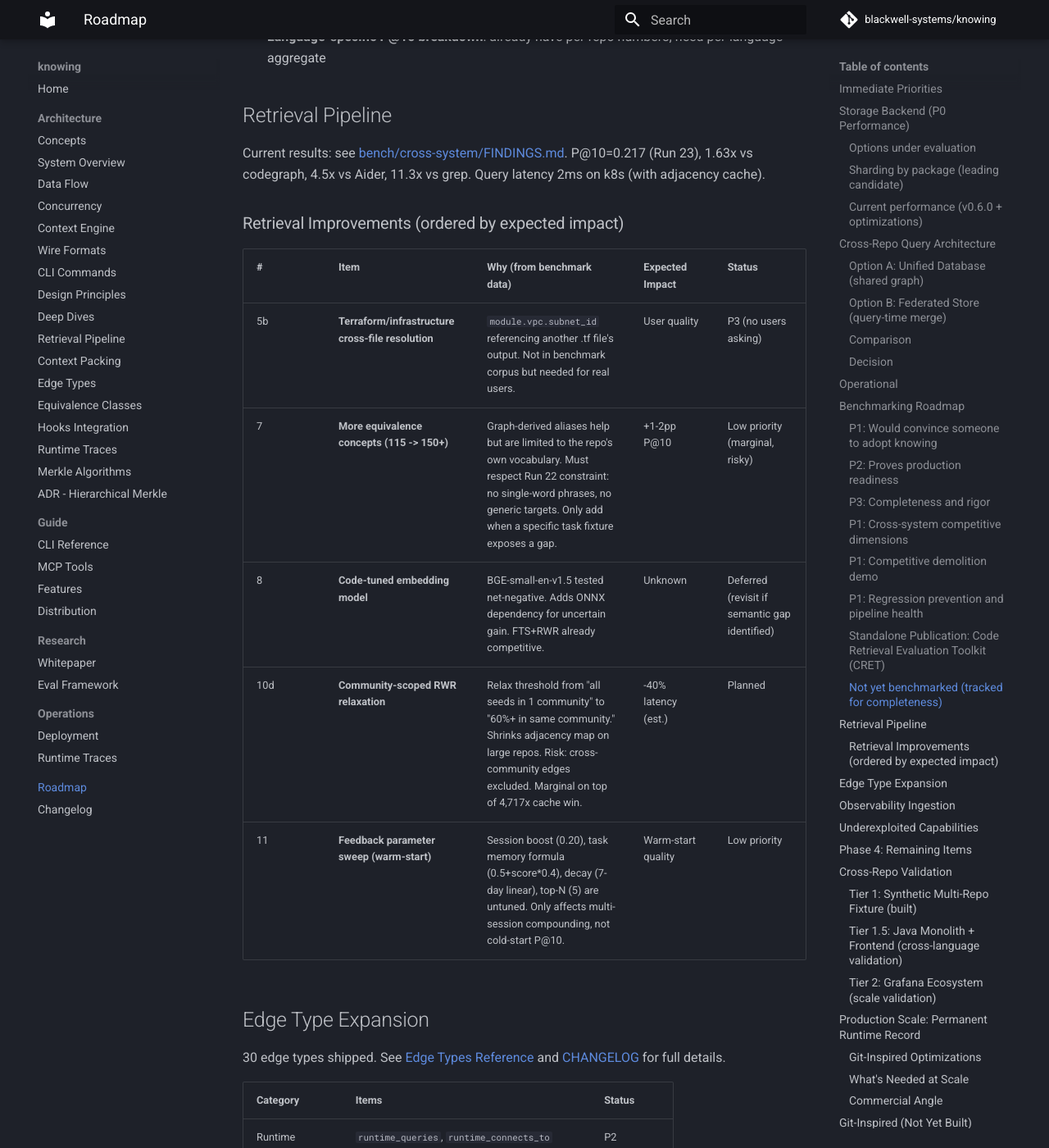
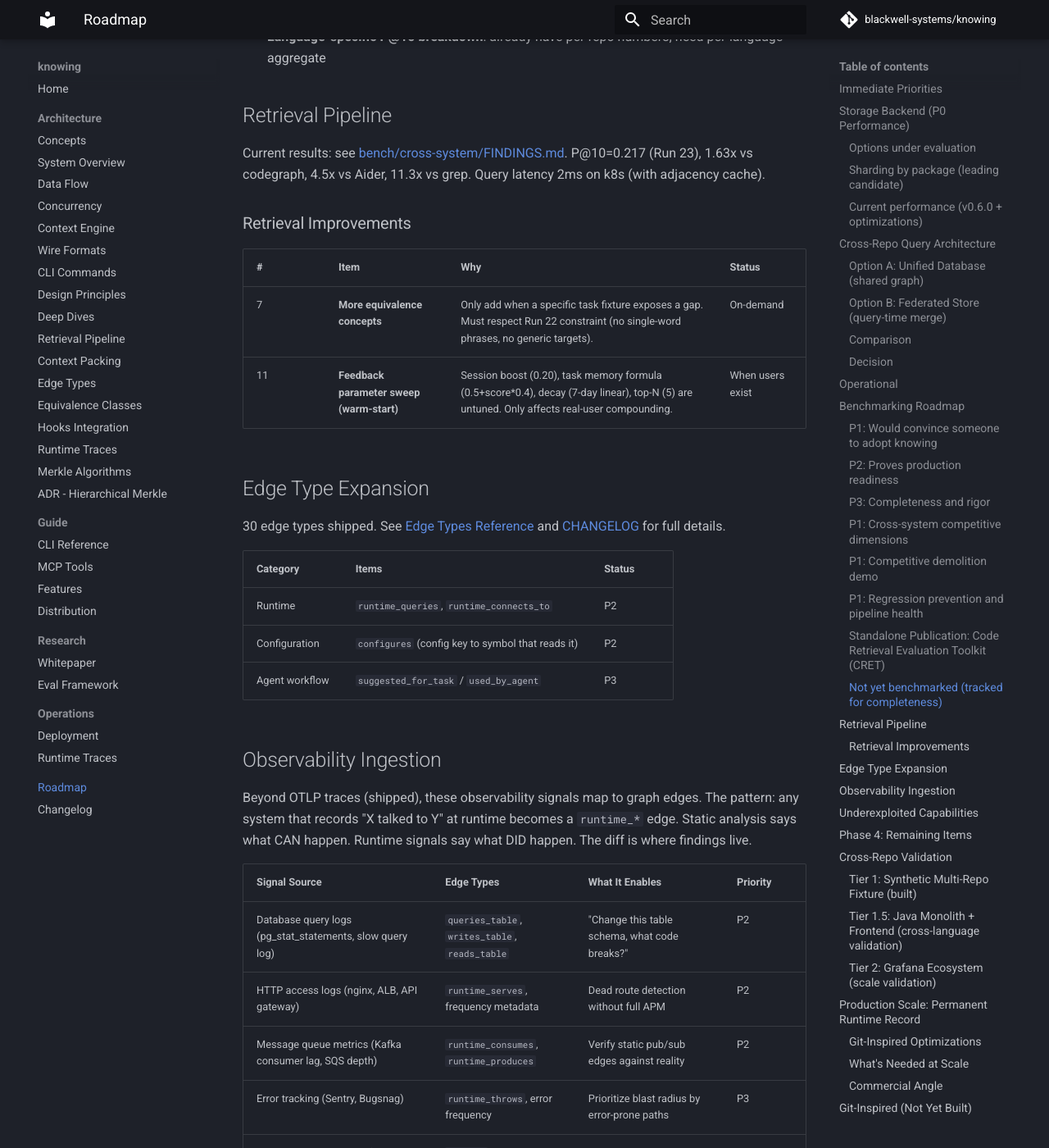
Before and after one commit to blackwell-systems/knowing, an MkDocs documentation site: the page built from docs/roadmap.md, in a window 1280 px wide and 1400 px high, scrolled down 8730 px. Shown: the whole window at 82% size. Built offline with MkDocs 1.6.1 and Material for MkDocs 9.7.7, drawn with Linux system fonts in a browser that asks for light colours; comment, search, counter and statistics services are not loaded.

Commit message:
docs: prune retrieval improvements (latency solved, embeddings rejected, terraform no users)

```diff
--- a/docs/roadmap.md
+++ b/docs/roadmap.md
@@ -231,15 +231,12 @@ context retrieval. Full proposal: [docs/proposals/code-retrieval-eval-toolkit.md
 Current results: see [bench/cross-system/FINDINGS.md](../bench/cross-system/FINDINGS.md).
 P@10=0.217 (Run 23), 1.63x vs codegraph, 4.5x vs Aider, 11.3x vs grep. Query latency 2ms on k8s (with adjacency cache).
 
-### Retrieval Improvements (ordered by expected impact)
+### Retrieval Improvements
 
-| # | Item | Why (from benchmark data) | Expected Impact | Status |
-|---|------|--------------------------|-----------------|--------|
-| 5b | **Terraform/infrastructure cross-file resolution** | `module.vpc.subnet_id` referencing another .tf file's output. Not in benchmark corpus but needed for real users. | User quality | P3 (no users asking) |
-| 7 | **More equivalence concepts (115 -> 150+)** | Graph-derived aliases help but are limited to the repo's own vocabulary. Must respect Run 22 constraint: no single-word phrases, no generic targets. Only add when a specific task fixture exposes a gap. | +1-2pp P@10 | Low priority (marginal, risky) |
-| 8 | **Code-tuned embedding model** | BGE-small-en-v1.5 tested net-negative. Adds ONNX dependency for uncertain gain. FTS+RWR already competitive. | Unknown | Deferred (revisit if semantic gap identified) |
-| 10d | **Community-scoped RWR relaxation** | Relax threshold from "all seeds in 1 community" to "60%+ in same community." Shrinks adjacency map on large repos. Risk: cross-community edges excluded. Marginal on top of 4,717x cache win. | -40% latency (est.) | Planned |
-| 11 | **Feedback parameter sweep (warm-start)** | Session boost (0.20), task memory formula (0.5+score*0.4), decay (7-day linear), top-N (5) are untuned. Only affects multi-session compounding, not cold-start P@10. | Warm-start quality | Low priority |
+| # | Item | Why | Status |
+|---|------|-----|--------|
+| 7 | **More equivalence concepts** | Only add when a specific task fixture exposes a gap. Must respect Run 22 constraint (no single-word phrases, no generic targets). | On-demand |
+| 11 | **Feedback parameter sweep (warm-start)** | Session boost (0.20), task memory formula (0.5+score*0.4), decay (7-day linear), top-N (5) are untuned. Only affects real-user compounding. | When users exist |
 
 ## Edge Type Expansion
 
```
